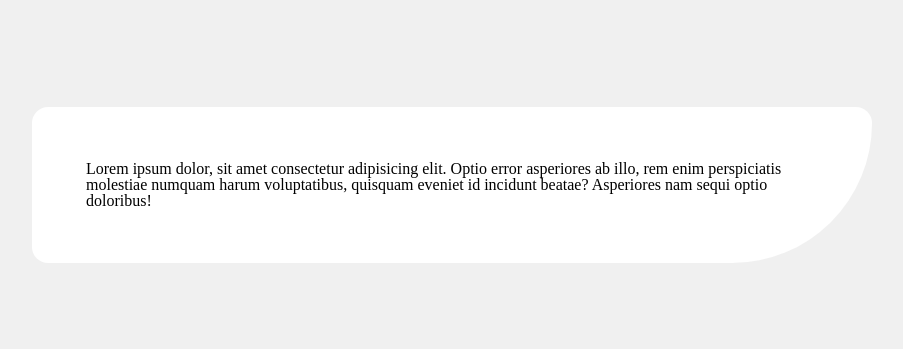
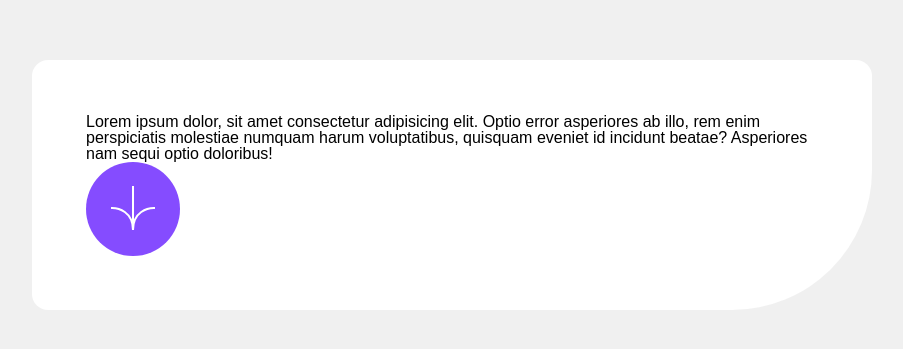
Before and after one commit to angeleraser/age-calculator-react, a React (Vite) app: page / in a window 1280 px wide. Shown: the part 215-564 px from the top of the page, without its empty margins (188-1091 px from the left). Built offline with nearby package versions, Linux system fonts and the light colour scheme.

Commit message:
feat: create Button component and classNames util

```diff
--- a/src/App.jsx
+++ b/src/App.jsx
@@ -1,16 +1,20 @@
 import "./assets/css/index.css";
+import { ArrowIcon } from "./components/ArrowIcon";
+import { Button } from "./components/Button/Button";
 import { Card } from "./components/Card/Card";
 
 function App() {
   return (
-    <div>
     <Card maxWidth="840px">
       Lorem ipsum dolor, sit amet consectetur adipisicing elit. Optio error
       asperiores ab illo, rem enim perspiciatis molestiae numquam harum
       voluptatibus, quisquam eveniet id incidunt beatae? Asperiores nam sequi
       optio doloribus!
+      <br />
+      <Button color="primary" rounded>
+        <ArrowIcon />
+      </Button>
     </Card>
-    </div>
   );
 }
 
--- a/src/assets/css/index.css
+++ b/src/assets/css/index.css
@@ -15,4 +15,5 @@ html {
   height: 100%;
   width: 100%;
   padding: 18px;
+  font-family: var(--font-poppins);
 }
--- /dev/null
+++ b/src/components/ArrowIcon.jsx
@@ -0,0 +1,16 @@
+export const ArrowIcon = () => {
+  return (
+    <i>
+      <svg
+        xmlns="http://www.w3.org/2000/svg"
+        width="46"
+        height="44"
+        viewBox="0 0 46 44"
+      >
+        <g fill="none" stroke="#FFF" strokeWidth="2">
+          <path d="M1 22.019C8.333 21.686 23 25.616 23 44M23 44V0M45 22.019C37.667 21.686 23 25.616 23 44" />
+        </g>
+      </svg>
+    </i>
+  );
+};
--- /dev/null
+++ b/src/components/Button/Button.css
@@ -0,0 +1,34 @@
+.button {
+  align-items: center;
+  background-color: transparent;
+  border: none;
+  color: var(--white);
+  display: flex;
+  justify-content: center;
+  line-height: 1;
+  min-height: 54px;
+  min-width: 54px;
+  outline: none;
+  padding: 7px 14px;
+  transition: 0.3s all;
+  border-radius: 12px;
+}
+
+.button-rounded {
+  border-radius: 50%;
+  padding: 24px;
+}
+
+.button-primary,
+.button-secondary:hover {
+  background-color: var(--primary);
+}
+
+.button-secondary,
+.button-primary:hover {
+  background-color: var(--secondary);
+}
+
+.button:active {
+  scale: 0.97;
+}
--- /dev/null
+++ b/src/components/Button/Button.jsx
@@ -0,0 +1,21 @@
+import { classNames } from "../../utils/classNames";
+import "./Button.css";
+
+export const Button = ({
+  children,
+  type = "button",
+  color = "primary",
+  rounded = false,
+}) => {
+  return (
+    <button
+      type={type}
+      className={`button${classNames({
+        [`button-${color}`]: !!color,
+        "button-rounded": rounded,
+      })}`}
+    >
+      <span>{children}</span>
+    </button>
+  );
+};
--- /dev/null
+++ b/src/utils/classNames.js
@@ -0,0 +1,13 @@
+const classNames = (deps = {}) => {
+  const classes = Object.entries(deps)
+    .map((item) => {
+      const [key, value] = item;
+      if (!value || !key) return "";
+      return ` ${key}`;
+    })
+    .join("");
+
+  return classes.length ? classes : "";
+};
+
+export { classNames };
```
Lines whose indentation alone changed are shown as unchanged.
